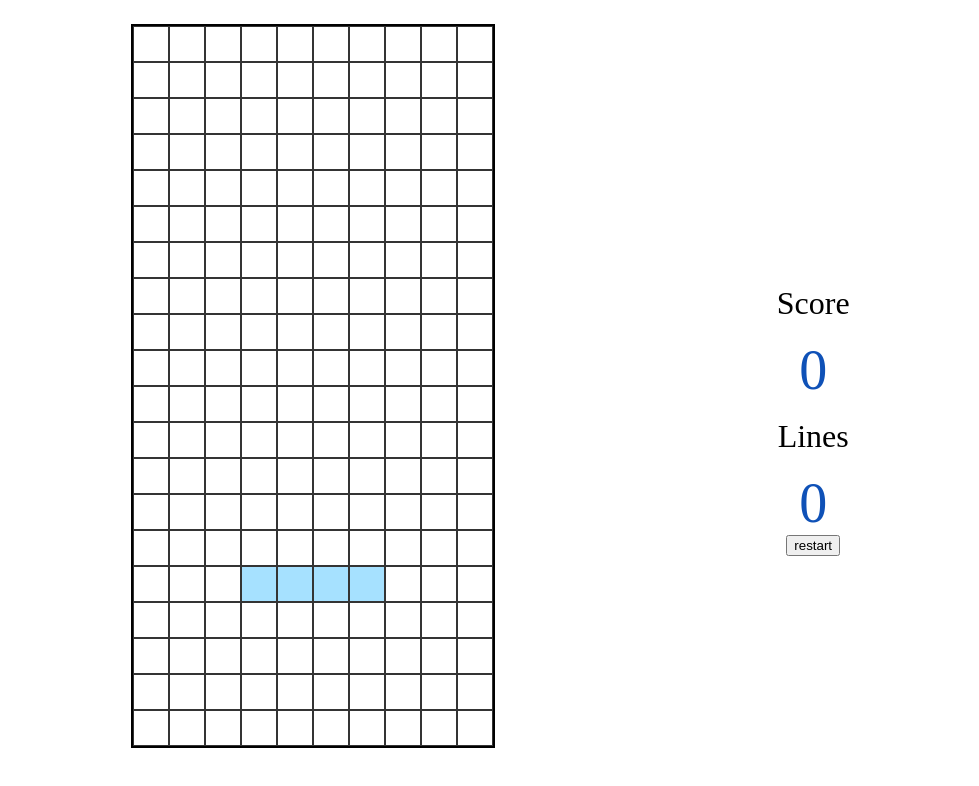
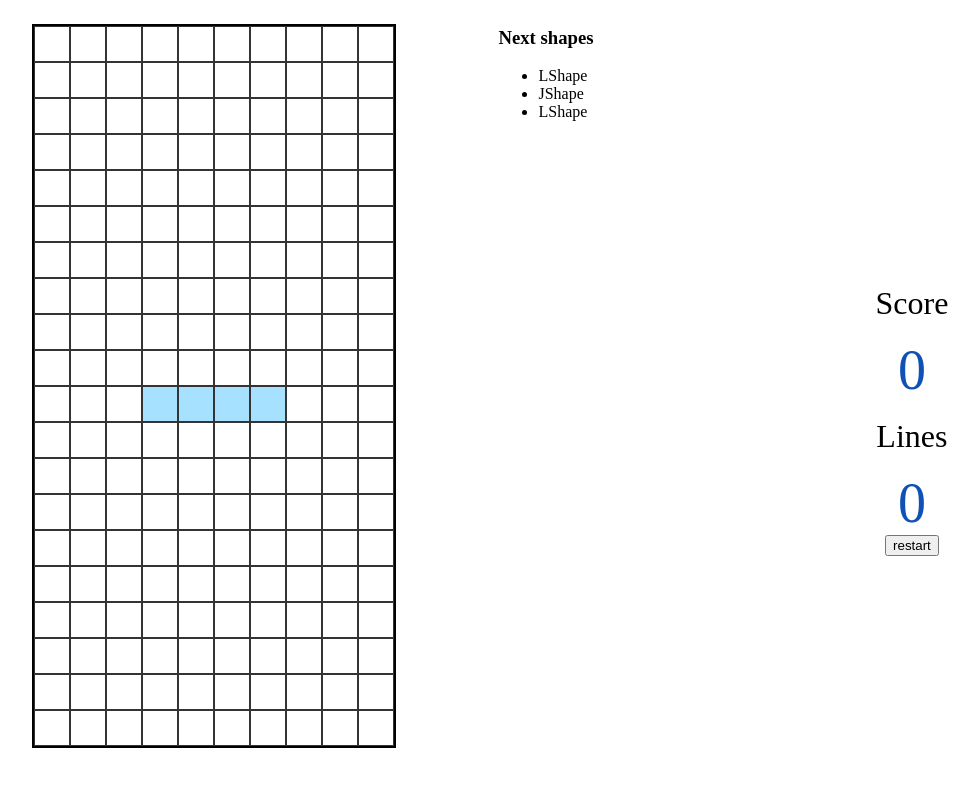
Before and after one commit to tkim1302/tetris-vanilla-js, a website built with Vite: page index.html in a window 1280 px wide. Shown: the whole page, without its empty margins (72-1051 px from the left). Built offline with nearby package versions, Linux system fonts and the light colour scheme.

Commit message:
feat: implement showing next 3 shapes feature

```diff
--- a/index.html
+++ b/index.html
@@ -8,6 +8,10 @@
   </head>
   <body>
     <div id="grid-container"></div>
+    <div id="next-shapes-container">
+      <h3>Next shapes</h3>
+      <ul id="next-shapes-list"></ul>
+    </div>
     <div id="status-board">
       <h2 id="notification"></h2>
       <p id="rotation-error-message"></p>
--- a/src/js/game.js
+++ b/src/js/game.js
@@ -7,10 +7,27 @@ import { getTopScores, saveScore } from "./topScores";
 
 const rows = 20;
 const cols = 10;
+const nextShapesArray = [];
 let score = 0;
 let lines = 0;
+let isGameover = false;
 let gameInterval;
-let isGameover = false;
+
+const generateShape = () => {
+  while (nextShapesArray.length < 3) {
+    nextShapesArray.push(getRandomShape());
+  }
+};
+
+const showNextShapes = () => {
+  const nextShapesList = document.getElementById("next-shapes-list");
+  nextShapesList.innerHTML = "";
+  nextShapesArray.forEach((shape) => {
+    const li = document.createElement("li");
+    li.textContent = shape.name;
+    nextShapesList.appendChild(li);
+  });
+};
 
 const hasLanded = (position) => {
   clearShape();
@@ -29,7 +46,7 @@ const moveShapeDown = () => {
   if (hasLanded(newPosition)) {
     drawShape(currShape);
     checkCompletedRows();
-    setCurrShape(getRandomShape());
+    setCurrShape(nextShapesArray.shift());
     if (!hasMoreSpace()) {
       isGameover = true;
       return;
@@ -154,7 +171,7 @@ const gameOver = () => {
 
   const topScores = getTopScores();
   const topScoresList = document.getElementById("top-scores-list");
-  topScoresList.textContent = "";
+  topScoresList.innerHTML = "";
   topScores.forEach((score, index) => {
     const li = document.createElement("li");
     li.textContent = `${index + 1}. Score: ${score} Lines: ${lines}`;
@@ -180,6 +197,8 @@ const restart = () => {
 
 const gamePlay = () => {
   moveShapeDown();
+  generateShape();
+  showNextShapes();
   if (isGameover) gameOver();
 };
 
```
